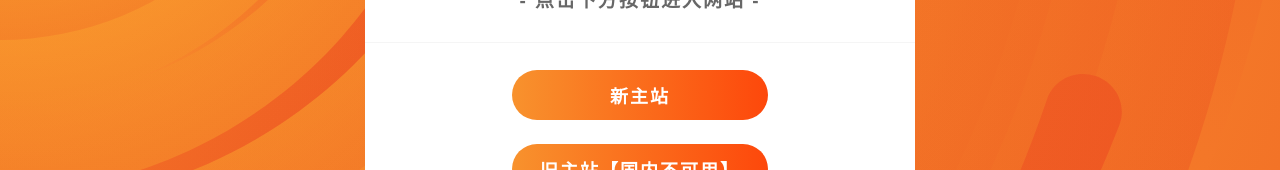
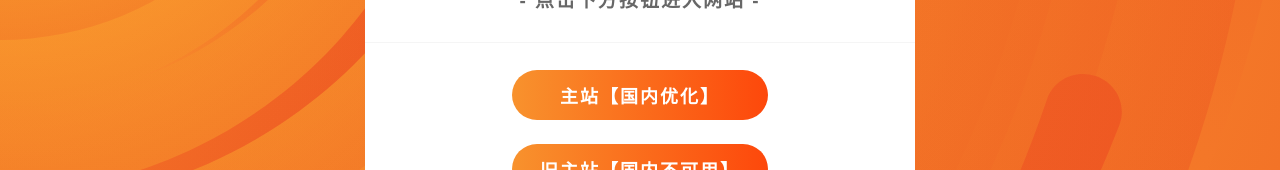
Before and after one commit to songmeihuman/fabu, a plain HTML site: page index.html in a window 1280 px wide. Shown: the part 280-450 px from the top of the page. Drawn offline with Linux system fonts and the light colour scheme.

Commit message:
Update index.html

```diff
--- a/index.html
+++ b/index.html
@@ -64,7 +64,7 @@
         <div class="links">
           <ul>
             <li>
-              <a href="javascript:;" data-href="aHR0cHM6Ly93d3cuZGlhbnlpbmcxMDIueHl6">新主站</a>
+              <a href="javascript:;" data-href="aHR0cHM6Ly93d3cuZGlhbnlpbmcxMDIueHl6">主站【国内优化】</a>
             </li>
             <li>
               <a href="javascript:;" data-href="aHR0cHM6Ly9kaWFueWluZzEwMC54eXo=">旧主站【国内不可用】</a>
```
